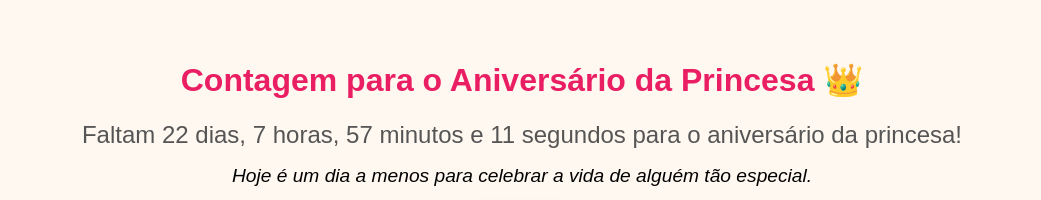
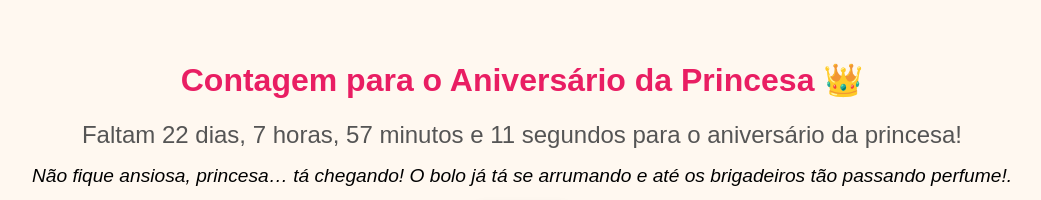
Before and after one commit to Devsqn20/ConviteAniversario, a plain HTML site: page index.html in a window 1280 px wide. Shown: the top 200 px of the page, without its empty margins (118-1159 px from the left). Drawn offline with Linux system fonts and the light colour scheme.

Commit message:
Update index.html

```diff
--- a/index.html
+++ b/index.html
@@ -38,7 +38,7 @@
 
   <div class="contador" id="contador"></div>
 
-  <p class="frase-dia" id="frase-dia">Hoje é um dia a menos para celebrar a vida de alguém tão especial.</p>
+  <p class="frase-dia" id="frase-dia">Não fique ansiosa, princesa… tá chegando! O bolo já tá se arrumando e até os brigadeiros tão passando perfume!.</p>
 
   <img id="imagem-dia" class="imagem-dia" src="imagem-do-dia.jpg" alt="Foto do dia">
 
```
